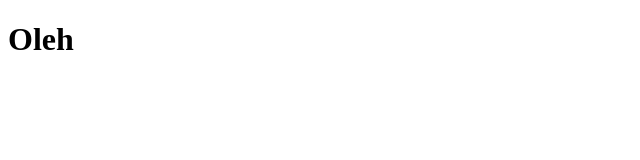
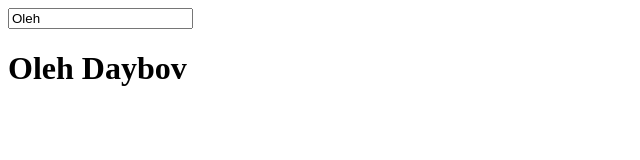
Before and after one commit to OlehHappy/Learn-Angular-01ngClassifieds, a plain HTML site: page index.html in a window 1280 px wide. Shown: the whole page, without its empty margins (0-640 px from the left). Drawn offline with nearby package versions, Linux system fonts and the light colour scheme.

Commit message:
last commit

```diff
--- a/components/classifieds.ctr.js
+++ b/components/classifieds.ctr.js
@@ -6,6 +6,9 @@
     .module("ngClassifieds")
     .controller("classifiedsCtrl", function($scope) {
 
-      $scope.name = "Oleh";
+      $scope.name = {
+        first: "Oleh",
+        last: "Daybov"
+      };
     });
 })();
--- a/index.html
+++ b/index.html
@@ -5,7 +5,8 @@
 <head>
 <body ng-app="ngClassifieds" ng-controller="classifiedsCtrl">
 
-  <h1>{{name}}</h1>
+  <input type="text" placeholder="Enter your name" ng-model="name.first">
+  <h1>{{name.first + ' ' + name.last}}</h1>
 
   <script src="node_modules/angular/angular.js"></script>
   <script src="scripts/app.js"></script>
```
